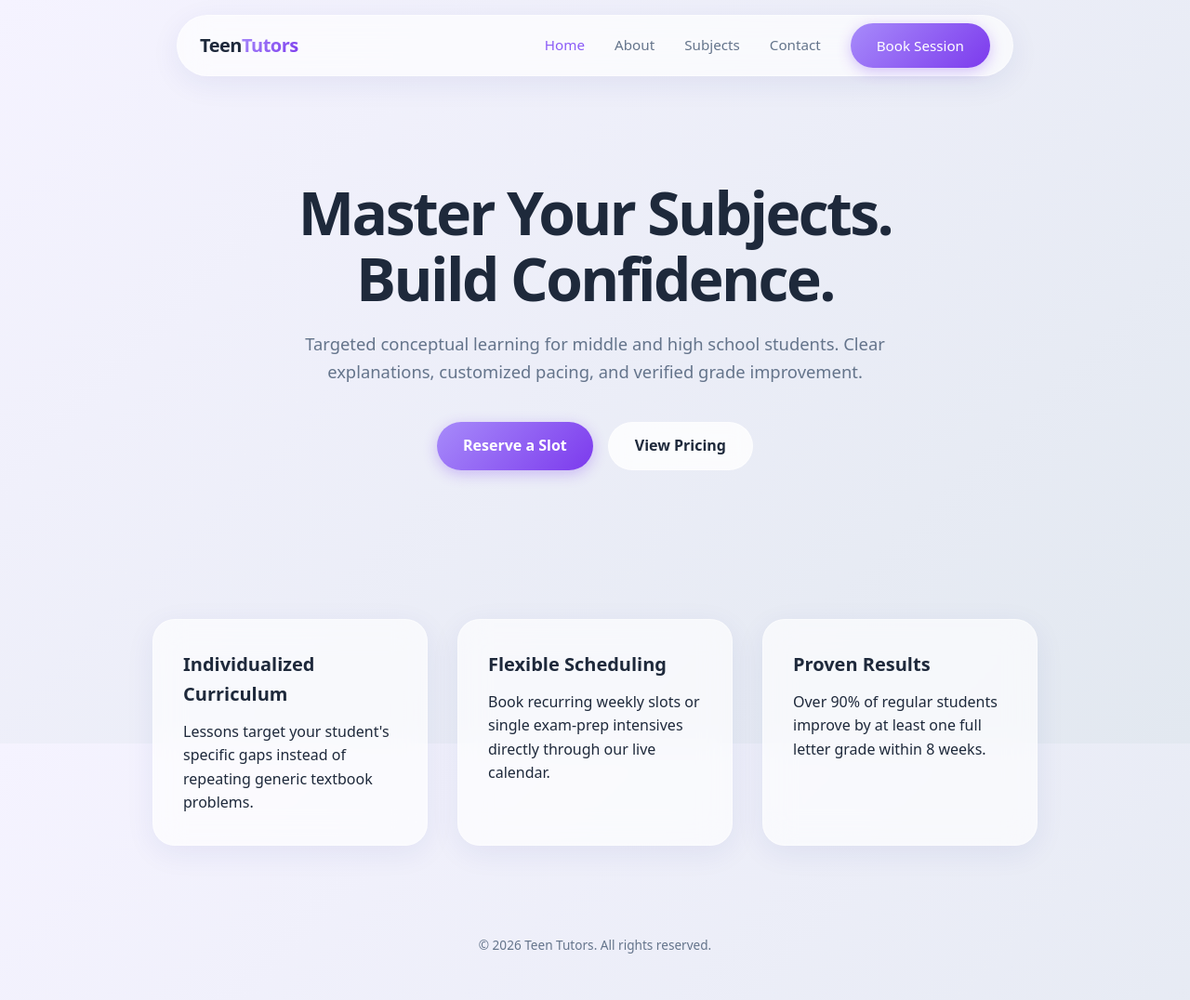
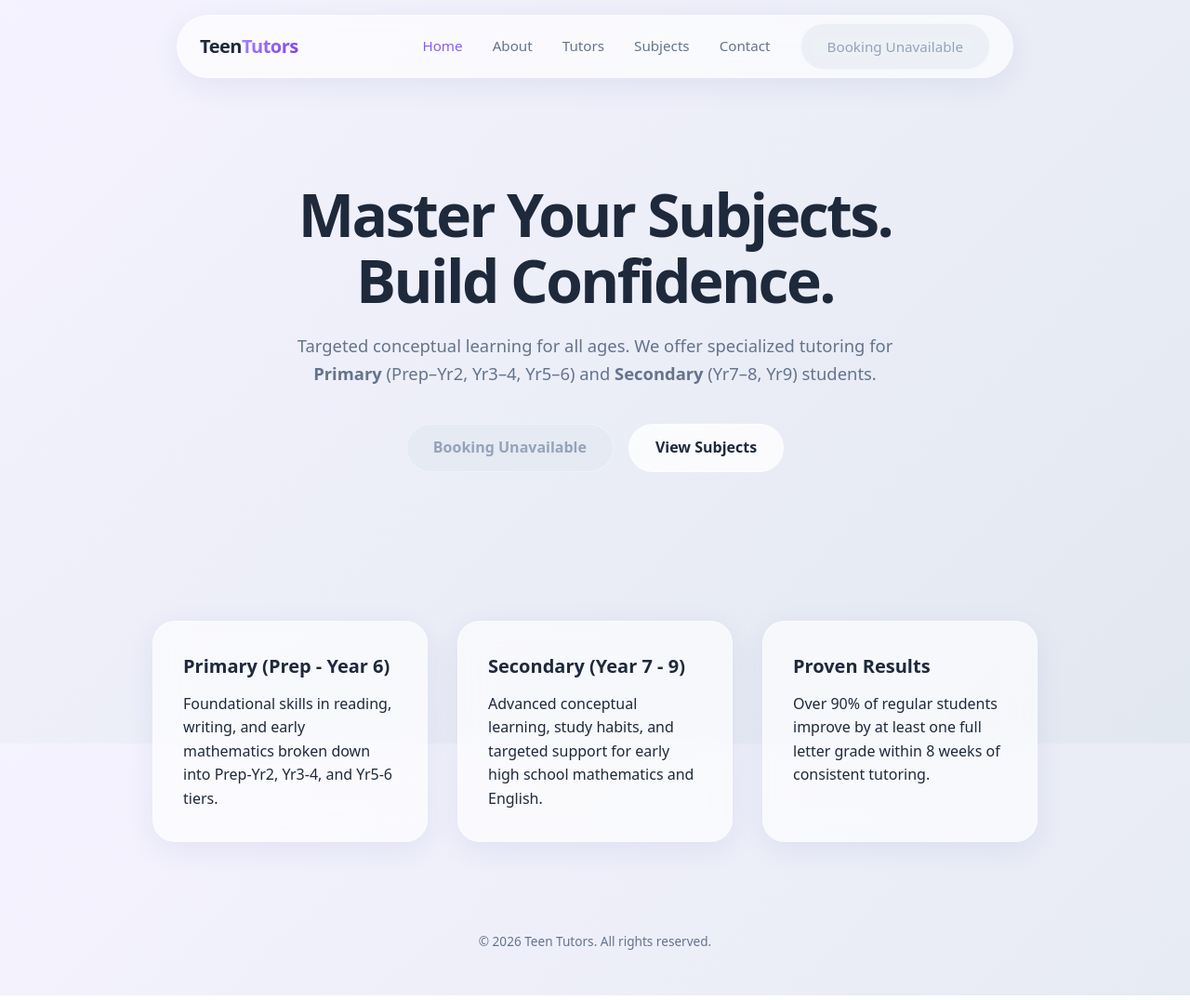
Before and after one commit to ellsull10-sys/Teen-Tutors, a plain HTML site: page index.html in a window 1280 px wide. Shown: the whole page at 93% size. Drawn offline with Linux system fonts and the light colour scheme.

Commit message:
Update index.html

```diff
--- a/index.html
+++ b/index.html
@@ -9,51 +9,52 @@
 </head>
 <body>
 
-  <!-- Added 'glass' class for frosted apple effect -->
-  <header class="navbar glass">
+  <header class="navbar glass animate-up">
     <div class="nav-container">
       <a href="index.html" class="logo">Teen<span>Tutors</span></a>
       <button class="nav-toggle" aria-label="Toggle Navigation">☰</button>
       <ul class="nav-links">
         <li><a href="index.html">Home</a></li>
         <li><a href="about.html">About</a></li>
+        <li><a href="tutors.html">Tutors</a></li>
         <li><a href="subjects.html">Subjects</a></li>
         <li><a href="contact.html">Contact</a></li>
-        <li><a href="book.html" class="btn btn-primary">Book Session</a></li>
+        <!-- Disabled Booking Button -->
+        <li><a href="#" class="btn btn-disabled">Booking Unavailable</a></li>
       </ul>
     </div>
   </header>
 
   <main>
     <section class="hero">
-      <h1>Master Your Subjects.<br>Build Confidence.</h1>
-      <p>Targeted conceptual learning for middle and high school students. Clear explanations, customized pacing, and verified grade improvement.</p>
-      <div class="hero-actions">
-        <a href="book.html" class="btn btn-primary">Reserve a Slot</a>
-        <a href="subjects.html" class="btn btn-secondary">View Pricing</a>
+      <h1 class="animate-up delay-1">Master Your Subjects.<br>Build Confidence.</h1>
+      <p class="animate-up delay-2">Targeted conceptual learning for all ages. We offer specialized tutoring for <strong>Primary</strong> (Prep–Yr2, Yr3–4, Yr5–6) and <strong>Secondary</strong> (Yr7–8, Yr9) students.</p>
+      <div class="hero-actions animate-up delay-3">
+        <!-- Disabled Booking Button -->
+        <a href="#" class="btn btn-disabled">Booking Unavailable</a>
+        <a href="subjects.html" class="btn btn-secondary">View Subjects</a>
       </div>
     </section>
 
     <section class="container">
       <div class="grid-3">
-        <!-- Added 'glass' class to cards -->
-        <div class="card glass">
-          <h3>Individualized Curriculum</h3>
-          <p>Lessons target your student's specific gaps instead of repeating generic textbook problems.</p>
+        <div class="card glass animate-up delay-2">
+          <h3>Primary (Prep - Year 6)</h3>
+          <p>Foundational skills in reading, writing, and early mathematics broken down into Prep-Yr2, Yr3-4, and Yr5-6 tiers.</p>
         </div>
-        <div class="card glass">
-          <h3>Flexible Scheduling</h3>
-          <p>Book recurring weekly slots or single exam-prep intensives directly through our live calendar.</p>
+        <div class="card glass animate-up delay-3">
+          <h3>Secondary (Year 7 - 9)</h3>
+          <p>Advanced conceptual learning, study habits, and targeted support for early high school mathematics and English.</p>
         </div>
-        <div class="card glass">
+        <div class="card glass animate-up delay-4">
           <h3>Proven Results</h3>
-          <p>Over 90% of regular students improve by at least one full letter grade within 8 weeks.</p>
+          <p>Over 90% of regular students improve by at least one full letter grade within 8 weeks of consistent tutoring.</p>
         </div>
       </div>
     </section>
   </main>
 
-  <footer style="text-align: center; padding: 3rem; color: var(--text-muted); font-size: 0.85rem;">
+  <footer class="animate-up delay-4" style="text-align: center; padding: 3rem; color: var(--text-muted); font-size: 0.85rem;">
     <p>&copy; 2026 Teen Tutors. All rights reserved.</p>
   </footer>
 
```
